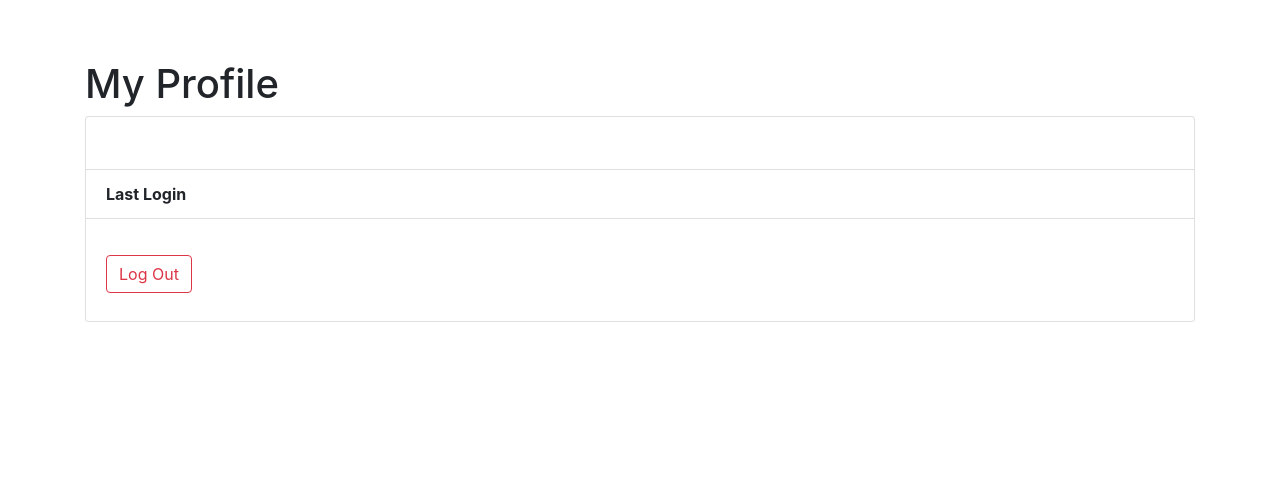
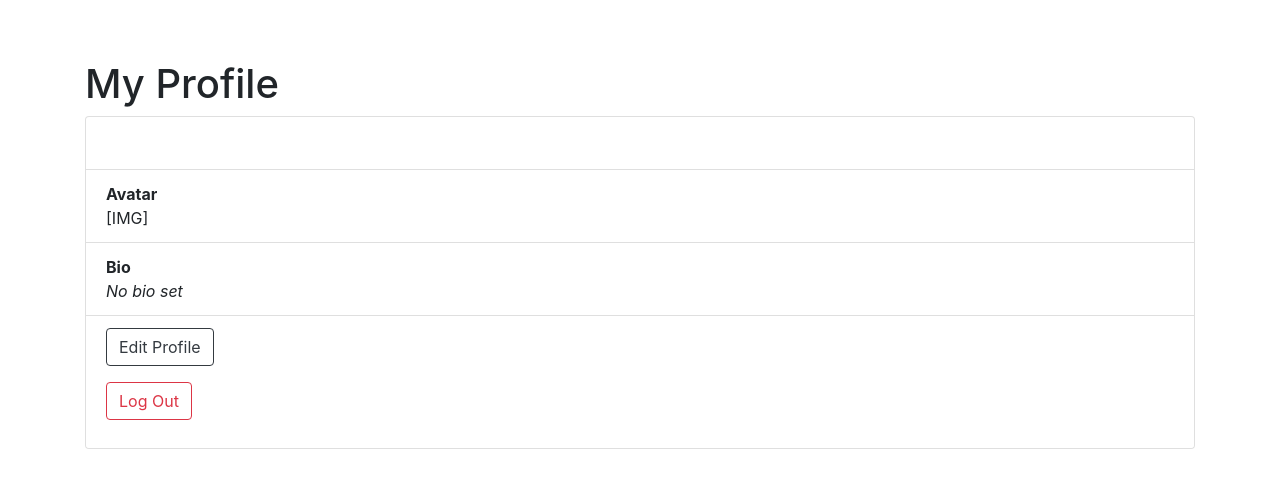
Before and after one commit to swve/travelcar, a Symfony app: template templates/my_profile/index.html.twig in a window 1280 px wide. Shown: the part 56-544 px from the top of the page. Run offline with Twig, Linux system fonts and the light colour scheme; the template is opened without the code that fills it, so the values that code supplies are empty; some libraries are stand-ins or nearby versions.

Commit message:
Add edit method to MyProfileController Tweak profile page

```diff
--- a/templates/my_profile/index.html.twig
+++ b/templates/my_profile/index.html.twig
@@ -13,16 +13,20 @@
 
         </div>
         <ul class="list-group list-group-flush">
-
             <li class="list-group-item">
-                <b>Last Login</b><br>
+                <b>Avatar</b><br>
+                {% if user.img %}<img src="upload/avatar/{{ user.img }}" alt="{{ user.firstname }} {{ user.lastname }}">{% else %}[IMG]{% endif %}
             </li>
             <li class="list-group-item">
-                <p class="btn-group">
-
+                <b>Bio</b><br>
+                {% if user.bio %}{{ user.bio|nl2br }}{% else %}<i>No bio set</i>{% endif %}
+            </li>
+            <li class="list-group-item">
+                <p>
+                <a href="" class="btn btn-outline-dark">Edit Profile</a>
                 </p>
                 <p>
-                    <a class="btn btn-outline-danger" href="{{ path('app_logout') }}"><i class="fa fa-power-off"></i> Log Out</a>
+                    <a class="btn btn-outline-danger" href="{{ path('app_logout') }}">Log Out</a>
                 </p>
             </li>
         </ul>
```
Also changed, not shown: src/Controller/MyProfileController.php (+17 -2 lines).
